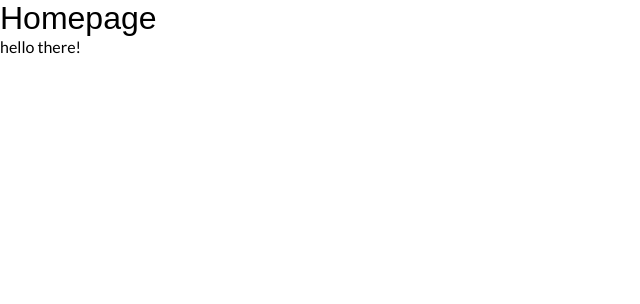
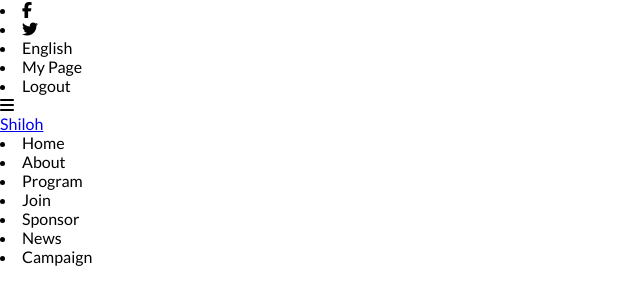
Before and after one commit to olaishola05/capstone, a website: page index.html in a window 1280 px wide. Shown: the whole page, without its empty margins (0-640 px from the left). Drawn offline with Linux system fonts and the light colour scheme; a web font is replaced by a local one.

Commit message:
Add hamburger icon and hide on desktop view

```diff
--- a/index.html
+++ b/index.html
@@ -29,8 +29,32 @@
     />
   </head>
   <body>
-    <h1>Homepage</h1>
-    <p>hello there!</p>
+    <header>
+      <div class="top-nav-container">
+        <nav class="top-nav">
+          <li><i class="fa fa-facebook"></i></li>
+          <li><i class="fa fa-twitter"></i></li>
+          <li>English</li>
+          <li>My Page</li>
+          <li>Logout</li>
+        </nav>
+      </div>
+
+      <i class="fas fa-bars hamburger"></i>
+
+      <div class="bottom-nav-container">
+        <a href="#" class="logo">Shiloh</a>
+        <nav class="bottom-nav">
+          <li>Home</li>
+          <li>About</li>
+          <li>Program</li>
+          <li>Join</li>
+          <li>Sponsor</li>
+          <li>News</li>
+          <li>Campaign</li>
+        </nav>
+      </div>
+    </header>
 
     <script src="index.js"></script>
     <script src="./public/JS/feature_speakers.js"></script>
--- a/public/CSS/mobile.css
+++ b/public/CSS/mobile.css
@@ -2,6 +2,24 @@ body {
   width: 100%;
 }
 
-p {
-  color: dodgerblue;
+header {
+  background: #f1f1f3 url(../images/winners-bg.jpegs) no-repeat;
+  background-size: cover;
+  background-blend-mode: multiply;
+  /* filter: blur(5px); */
+  height: 150px;
 }
+
+.top-nav-container {
+  display: none;
+}
+
+.bottom-nav-container {
+  display: none;
+}
+
+.hamburger {
+  padding: 30px;
+  font-size: 50px;
+  color: var(--font-color);
+}
```
